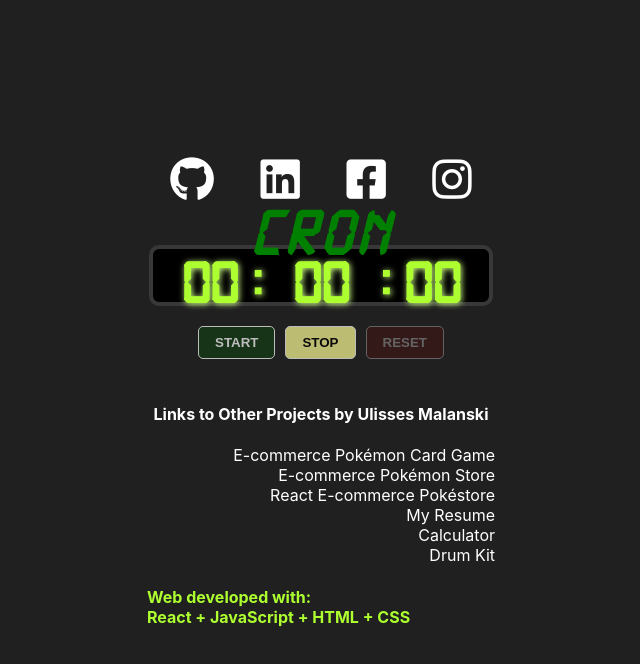
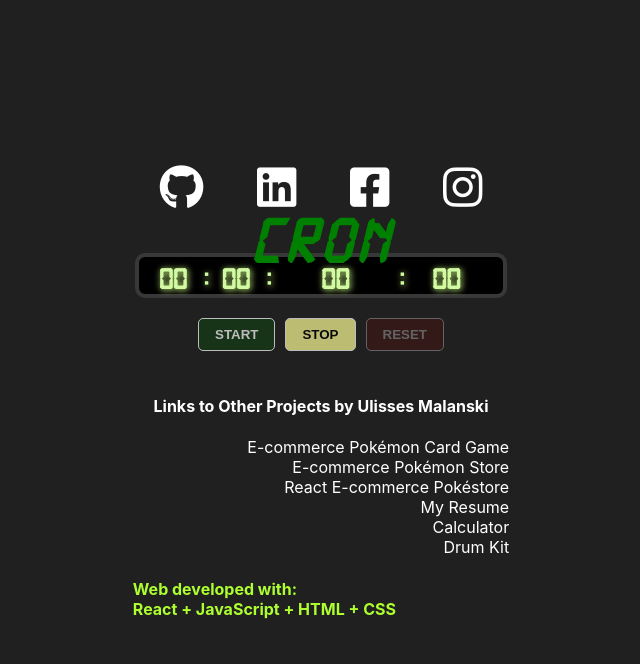
Before and after one commit to malanski/cron, a React (Create React App) app: page / in a window 1280 px wide. Shown: the top 664 px of the page, without its empty margins (319-959 px from the left). Built offline with nearby package versions, Linux system fonts and the light colour scheme.

Commit message:
Add hours counting system

```diff
--- a/src/App.css
+++ b/src/App.css
@@ -35,10 +35,10 @@ h1{
 }
 .digits {
 	background: black;
-	font-size: 60px;
+	font-size: 30px;
 	font-family: Digital-7;
 	text-shadow: 1px 1px 6px rgb(205, 255, 131);
-	color: greenyellow;
+	color: rgb(210, 250, 163);
 	font-weight: bold;
 	display: flex;
 	align-items: center;
@@ -54,6 +54,7 @@ h1{
 	padding-right: 5px;
 	padding-left: 5px;
 }
+.digits #minutes:before,
 .digits #seconds:before,
 .digits #seconds:after {
 	content: " : ";
@@ -72,6 +73,8 @@ h1{
 	width: 75px;
 	padding-right: 5px;
 	padding-left: 5px;
+	/* letter-spacing: 5px; */
+
 }
 
 .actions{
--- a/src/Digits.js
+++ b/src/Digits.js
@@ -4,6 +4,9 @@ export function Digits({ time }) {
 
     return (
         <div className='digits'>
+            <CronNumber
+                id='hours'
+                number={Math.floor((time/ 3600000) % 60)}/>
             <CronNumber
                 id='minutes'
                 number={Math.floor((time/ 60000) % 60)}/>
```
